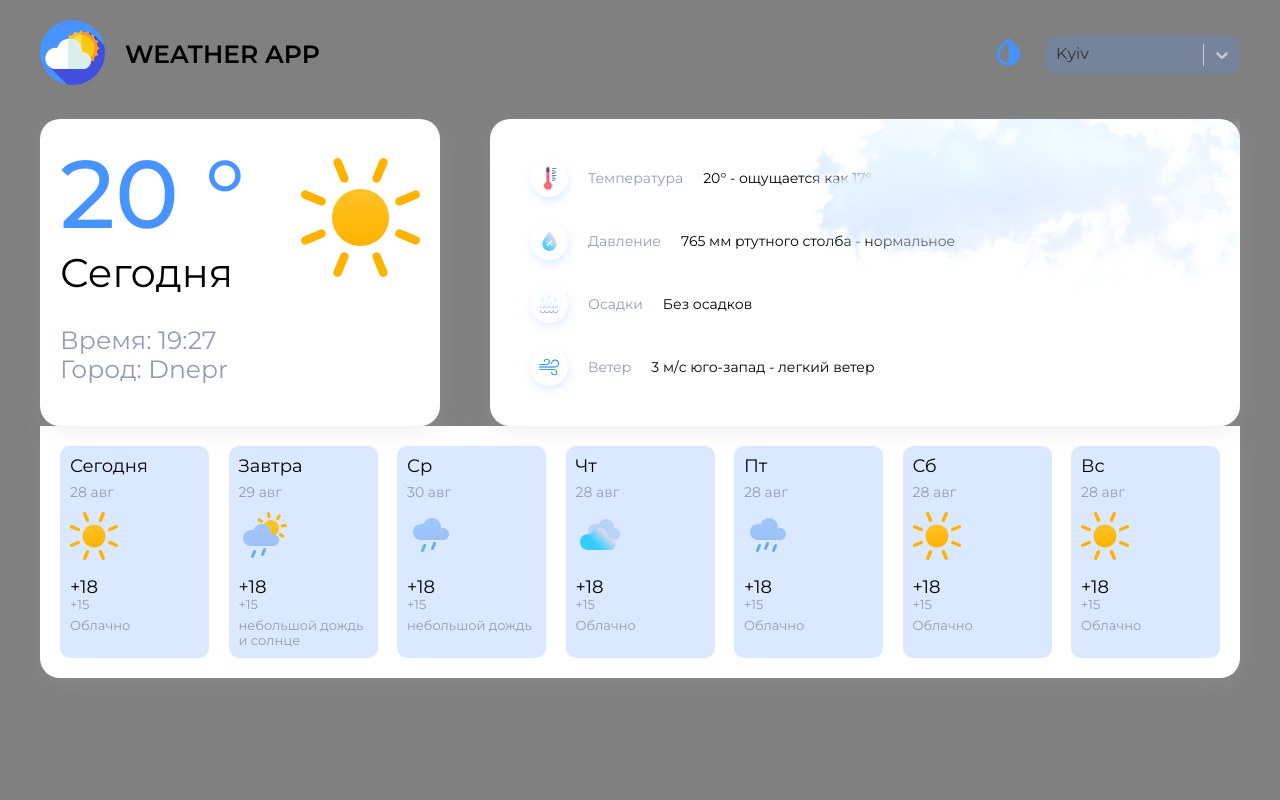
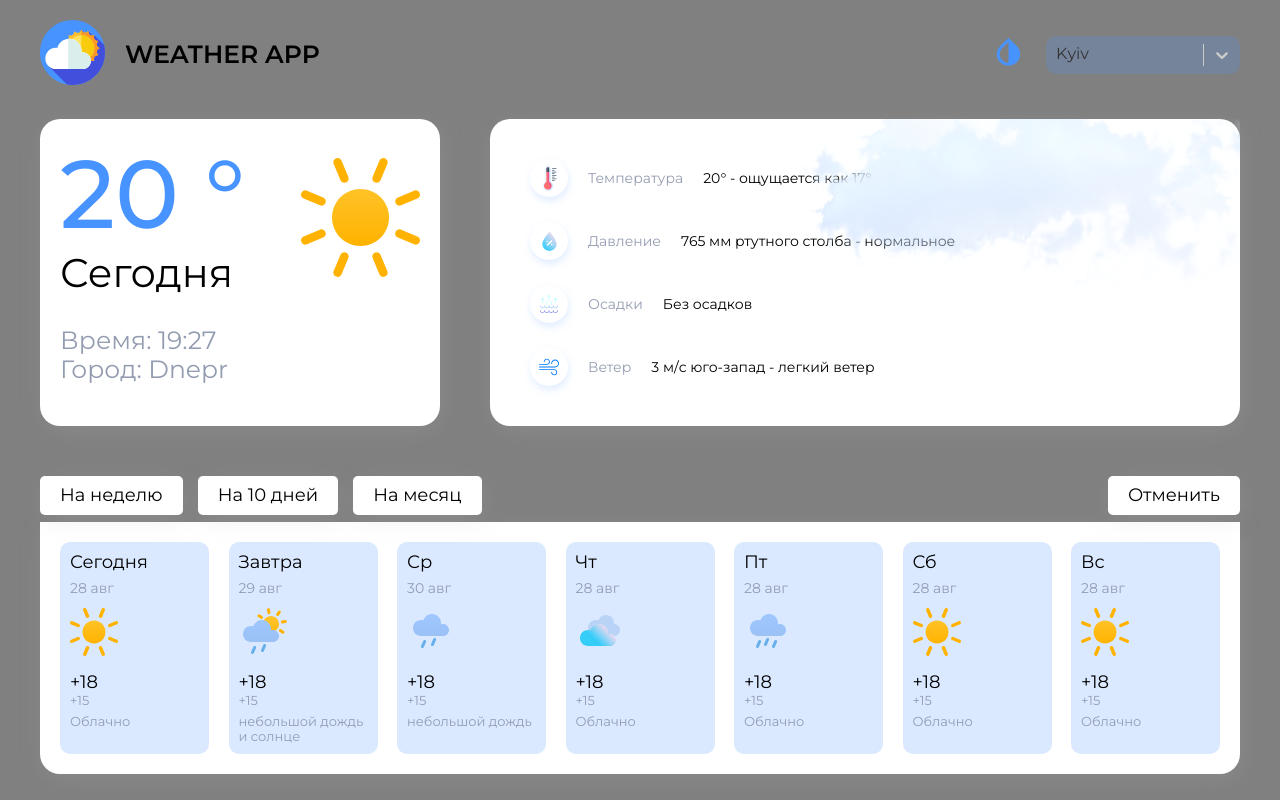
Before and after one commit to RaiderTs/weather-react-redux_toolkit, a React (Create React App) app: page / in a window 1280 px wide. Built offline with nearby package versions, Linux system fonts and the light colour scheme.

Commit message:
feat: adds tabs

```diff
--- a/src/pages/Home/Home.module.scss
+++ b/src/pages/Home/Home.module.scss
@@ -1,7 +1,5 @@
-.home {
-}
-
 .wrapper {
   display: flex;
   justify-content: space-between;
+  margin-bottom: 50px;
 }
--- a/src/pages/Home/components/Days/Days.module.scss
+++ b/src/pages/Home/components/Days/Days.module.scss
@@ -55,5 +55,49 @@
 
   &:hover {
     box-shadow: 0px 3px 20px rgba(147, 144, 144, 0.28);
+    transform: translateY(20px);
   }
 }
+
+// Tab
+
+.tabs {
+  display: flex;
+  justify-content: space-between;
+}
+
+.cancel,
+.tab {
+  box-shadow: 2px 5px 25px -3px rgba(180, 180, 180, 0.25);
+  border-radius: 5px;
+  padding: 9px 20px;
+  background-color: $lite-background;
+  margin-right: 15px;
+  margin-bottom: 7px;
+  cursor: pointer;
+  color: $lite-color;
+  font-size: 18px;
+  display: flex;
+  align-items: center;
+  justify-content: center;
+  transition: 0.3s;
+  &:hover {
+    transform: scale(1.1);
+  }
+}
+
+.cancel {
+  margin-right: 0;
+  border: none;
+}
+
+.tab {
+  &.active {
+    background: $primary-color;
+    color: #fff;
+  }
+}
+
+.tabs__wrapper {
+  display: flex;
+}
--- a/src/pages/Home/components/Days/Days.tsx
+++ b/src/pages/Home/components/Days/Days.tsx
@@ -1,6 +1,7 @@
 import React from "react";
 import Card from "./Card";
 import s from "./Days.module.scss";
+import Tabs from "./Tabs";
 
 type Props = {};
 
@@ -73,11 +74,14 @@
     },
   ];
   return (
-    <div className={s.days}>
-      {days.map((day: Day) => (
-        <Card key={day.icon_id} dayItem={day} />
-      ))}
-    </div>
+    <>
+      <Tabs />
+      <div className={s.days}>
+        {days.map((day: Day) => (
+          <Card key={day.icon_id} dayItem={day} />
+        ))}
+      </div>
+    </>
   );
 };
 
--- a/src/pages/Home/components/Days/Tabs.tsx
+++ b/src/pages/Home/components/Days/Tabs.tsx
@@ -1,10 +1,31 @@
 import React from "react";
-import s from './Days.module.scss'
+import s from "./Days.module.scss";
 
 type Props = {};
+export interface Tab {
+  value: string;
+}
 
 const Tabs = (props: Props) => {
-  return <div></div>;
+  const tabs = [
+    { value: "На неделю" },
+    { value: "На 10 дней" },
+    { value: "На месяц" },
+  ];
+  return (
+    <div className={s.tabs}>
+      <div className={s.tabs__wrapper}>
+        {tabs.map((tab: Tab) => (
+          <div key={tab.value} className={s.tab}>
+            {tab.value}
+          </div>
+        ))}
+      </div>
+      <button type="button" className={s.cancel}>
+        Отменить
+      </button>
+    </div>
+  );
 };
 
 export default Tabs;
```
